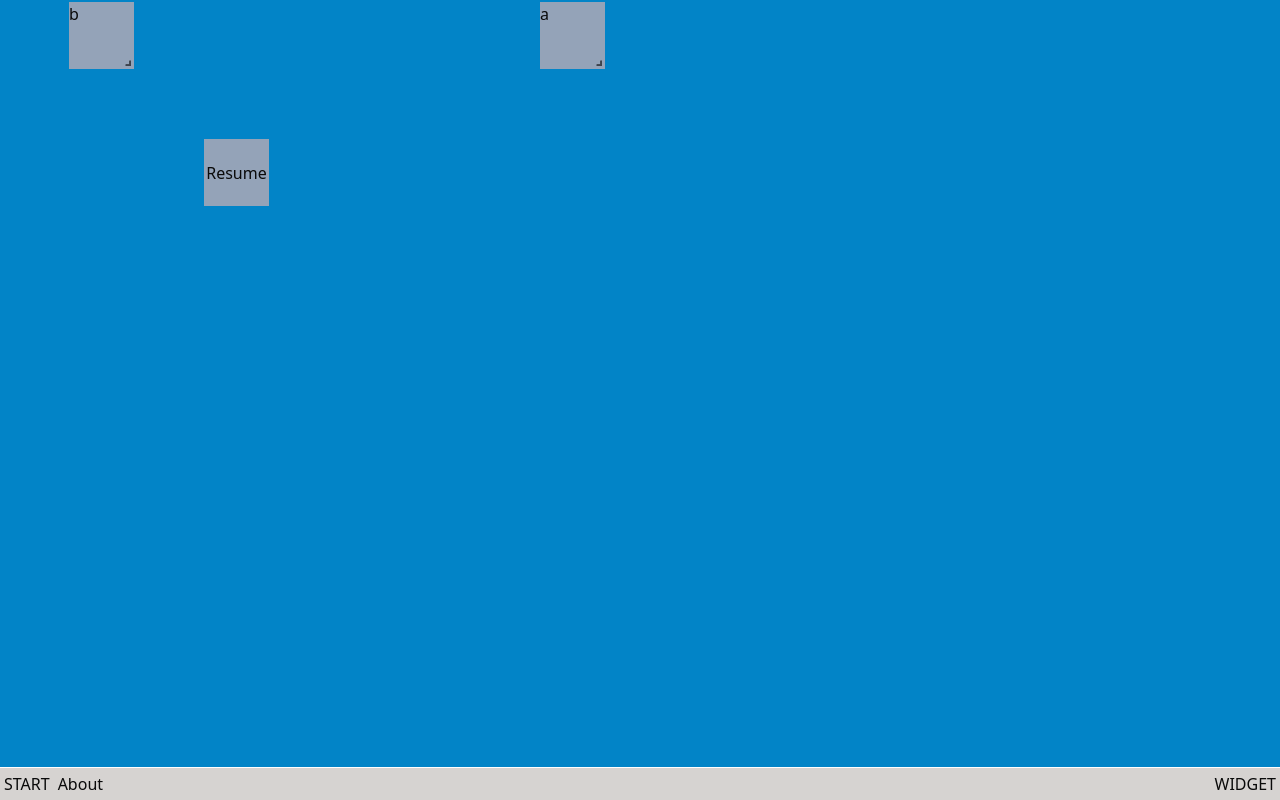
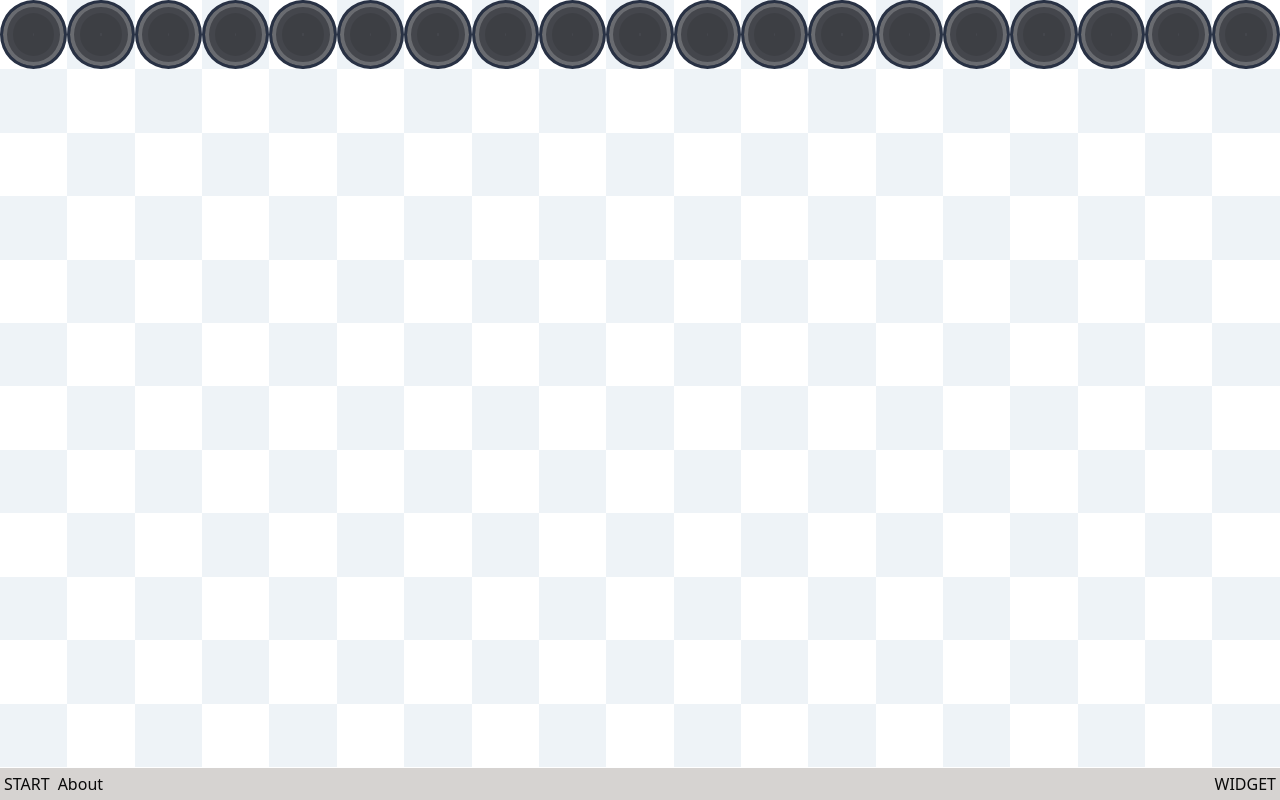
Before and after one commit to Wyllan/wyllan.github.io, a React (Vite) app: page / in a window 1280 px wide. Built offline with nearby package versions, Linux system fonts and the light colour scheme.

Commit message:
dtop grid wip

```diff
--- a/package.json
+++ b/package.json
@@ -10,6 +10,8 @@
     "preview": "vite preview"
   },
   "dependencies": {
+    "@dnd-kit/core": "^6.1.0",
+    "@dnd-kit/modifiers": "^7.0.0",
     "@radix-ui/react-icons": "^1.3.0",
     "@radix-ui/react-popover": "^1.0.7",
     "@radix-ui/react-slot": "^1.0.2",
@@ -17,8 +19,6 @@
     "clsx": "^2.1.0",
     "react": "^18.2.0",
     "react-dom": "^18.2.0",
-    "react-draggable": "^4.4.6",
-    "react-grid-layout": "^1.4.2",
     "react-router-dom": "^6.16.0",
     "tailwind-merge": "^2.2.1",
     "tailwindcss-animate": "^1.0.7"
@@ -27,7 +27,6 @@
     "@types/node": "^20.11.19",
     "@types/react": "^18.2.15",
     "@types/react-dom": "^18.2.7",
-    "@types/react-grid-layout": "^1.3.3",
     "@typescript-eslint/eslint-plugin": "^6.0.0",
     "@typescript-eslint/parser": "^6.0.0",
     "@vitejs/plugin-react-swc": "^3.3.2",
--- /dev/null
+++ b/src/components/Cell.module.css
@@ -0,0 +1,32 @@
+.Cell {
+  /* --size: calc(6vw); */
+  /* --min-size: calc(6vh);
+  --max-size: calc(8vh); */
+
+  display: flex;
+  align-items: center;
+  justify-content: center;
+  width: calc(var(--size) * 1px);
+  /* max-width: var(--max-size); */
+  /* min-width: var(--min-size); */
+  /* height: calc(var(--size) * 1px); */
+  /* max-height: var(--max-size); */
+  /* min-height: var(--min-size); */
+  /* padding: 8px; */
+}
+
+.odd {
+  background-color: #eef3f7;
+}
+
+.even {
+  background-color: #fff;
+}
+
+.highlight {
+  background-color: #b7fbd3;
+}
+
+.highlight.over {
+  background-color: #7ef3af;
+}
--- /dev/null
+++ b/src/components/Desktop.module.css
@@ -0,0 +1,12 @@
+.Desktop {
+  display: inline-grid;
+  grid-template-columns: repeat(var(--cols), min-content);
+  /* box-shadow:
+    0 0 0 10px #f7fafd,
+    0 0 0 20px #e7edf2,
+    0 30px 60px -12px rgba(50, 50, 92, 0.3),
+    0 18px 36px -18px rgba(0, 0, 0, 0.3); */
+  /* margin: 20px; */
+  /* border-radius: 10px; */
+  overflow: hidden;
+}
--- a/src/components/Desktop.tsx
+++ b/src/components/Desktop.tsx
@@ -1,19 +1,23 @@
-import { useState, useEffect, ReactNode, Fragment, useRef } from "react";
-import Draggable from "react-draggable";
-import GridLayout, { Layout, Responsive, WidthProvider } from "react-grid-layout";
-import { createPortal } from "react-dom";
+import { useState, useEffect, useMemo, useCallback } from "react";
+import { restrictToWindowEdges } from "@dnd-kit/modifiers";
+import React from "react";
+import { DndContext, DragEndEvent, DragStartEvent } from "@dnd-kit/core";
+import { Cell, CellProps } from "./cell";
 
-const ResponsiveGridLayout = WidthProvider(Responsive);
+import styles from "./Desktop.module.css";
+import { Shortcut, ShortcutProps } from "./shortcut";
 
-type Dimensions = any;
-// {
-//   rowHeight: number;
-//   width: number;
-// };
+interface Desktop extends Dimensions {
+  grid: CellProps[][];
+}
 
-type Point = { x: number; y: number };
-
-type DesktopShortcut = { name: string; onClick: () => void; point: Point };
+interface Dimensions {
+  width: number;
+  cols: number;
+  rows: number;
+  colWidth: number;
+  rowHeight: number;
+}
 
 function calcCells(): Dimensions {
   const width = window.innerWidth;
@@ -22,51 +26,201 @@ function calcCells(): Dimensions {
   const rows = Math.floor(height / 64);
   const cols = Math.floor(width / 64) - 1;
 
-  return { width, cols, rowHeight: height / rows };
+  return { width, cols, rows, rowHeight: height / rows, colWidth: width / cols };
 }
 
 export function Desktop() {
-  const [dimensions, setDimensions] = useState<Dimensions>(calcCells());
+  const [desktop, setDesktop] = useState<{ grid: CellProps[][] } & Dimensions>(generateDesktop(calcCells()));
+  const [shortcuts, setShortcuts] = useState(() => generateShortcuts(desktop));
+  const [movingShortcut, setMovingShortcut] = useState<ShortcutProps | null>(null);
 
   useEffect(() => {
     let resizeDelay: number;
     window.addEventListener("resize", () => {
       clearTimeout(resizeDelay);
-      resizeDelay = setTimeout(() => setDimensions(calcCells()), 150);
+      resizeDelay = window.setTimeout(() => setDesktop(generateDesktop(calcCells())), 150);
     });
   });
-  const Loc = DesktopShortcut({ name: "Resume", onClick: () => {}, point: { x: 3, y: 2 } });
-  // const Test = Container({ x: 4, y: 4 });
+
+  const handleDragCancel = useCallback(() => {
+    setMovingShortcut(null);
+  }, []);
+
+  const handleDragEnd = useCallback(
+    function handleDragEnd(event: DragEndEvent) {
+      if (!movingShortcut?.position || !event.over?.id) {
+        return;
+      }
+
+      const { x: movingPieceX, y: movingPieceY } = movingShortcut.position;
+      const [cellY, cellX] = event.over.id.toString().split("-").map(Number);
+
+      const potentialExistingPiece = shortcuts[cellY][cellX];
+
+      setMovingShortcut(null);
+
+      if (event.over && !potentialExistingPiece) {
+        const newPiece: ShortcutProps = {
+          ...movingShortcut,
+          position: { x: cellX, y: cellY },
+        };
+        // Clone shortcuts
+        const newPieces = shortcuts.map((row) => row.slice());
+        // Place new
+        delete newPieces[movingPieceY][movingPieceX];
+        newPieces[cellY][cellX] = newPiece;
+
+        setShortcuts(newPieces);
+      }
+    },
+    [movingShortcut, shortcuts],
+  );
+
+  const handleDragStart = useCallback(
+    function handleDragStart({ active }: DragStartEvent) {
+      const shortcut = shortcuts.reduce<ShortcutProps | undefined>((acc, row) => {
+        return acc ?? row.find((cell) => cell?.id === active.id);
+      }, undefined);
+
+      if (shortcut) {
+        setMovingShortcut(shortcut);
+      }
+    },
+    [shortcuts],
+  );
 
   return (
     <div id="desktop" className="flex grow overflow-hidden">
-      <GridLayout id="grid" {...dimensions} compactType={null} isBounded autoSize={false} preventCollision margin={[2, 2]}>
-        <div className="bg-slate-400" key="b" data-grid={{ x: 1, y: 0, w: 1, h: 1 }}>
-          b
+      <DndContext
+        onDragStart={handleDragStart}
+        onDragEnd={handleDragEnd}
+        onDragCancel={handleDragCancel}
+        modifiers={[restrictToWindowEdges]}
+      >
+        <div className={styles.Desktop} style={{ "--cols": desktop.cols, "--size": desktop.colWidth } as React.CSSProperties}>
+          {desktop.grid.map((row, y) =>
+            row.map((rowCase, x) => {
+              const shortcut = shortcuts[y][x];
+
+              if (!shortcut) {
+                // const canDrop = movingShortcut
+                //   ? checkCanMove(
+                //       isOddTurn,
+                //       movingShortcut.odd,
+                //       movingShortcut,
+                //       x,
+                //       y
+                //     ).canMove
+                //   : false;
+
+                return <Cell key={rowCase.id} {...rowCase} />;
+              }
+
+              return (
+                <Cell key={rowCase.id} {...rowCase}>
+                  <Shortcut {...shortcut} />
+                </Cell>
+              );
+            }),
+          )}
         </div>
-        {Loc}
-        {/* {Test} */}
-        <div className="bg-slate-400" key="a" data-grid={{ x: 8, y: 0, w: 1, h: 1 }}>
-          a
-        </div>
-      </GridLayout>
+      </DndContext>
     </div>
   );
 }
 
-export const DesktopShortcut = ({ name, onClick, point }: DesktopShortcut): ReactNode => {
-  const [showModal, setShowModal] = useState(false);
-  return (
-    <button onClick={() => setShowModal(true)} className="bg-slate-400" key={name} data-grid={{ ...point, w: 1, h: 1, isResizable: false }}>
-      {name}
-      {showModal &&
-        createPortal(
-          <div className="modal">
-            <div>I'm a modal dialog</div>
-            <button onClick={() => setShowModal(false)}>Close</button>
-          </div>,
-          document.getElementById("desktop")!,
-        )}
-    </button>
-  );
-};
+function generateDesktop(d: Dimensions) {
+  const grid: CellProps[][] = Array.from(Array(d.rows), () => new Array(d.cols));
+
+  for (let y = 0; y < d.rows; y++) {
+    for (let x = 0; x < d.cols; x++) {
+      grid[y][x] = { id: `${y}-${x}`, x, y };
+    }
+  }
+
+  return { grid, ...d };
+}
+
+function generateShortcuts({ grid, cols, rows }: Desktop) {
+  const shortcuts: (ShortcutProps | undefined)[][] = Array.from(Array(rows), () => new Array(cols));
+
+  // const shortcutsRows = [0];
+
+  for (let y = 0; y < rows; y++) {
+    for (let x = 0; x < cols; x++) {
+      // const boardCase = grid[y][x];
+      if ([0].includes(y)) {
+        shortcuts[y][x] = {
+          odd: false,
+          id: `${y}-${x}`,
+          position: { x, y },
+          disabled: false,
+        };
+      }
+    }
+  }
+
+  return shortcuts;
+}
+
+// const ButtonC = ({ title, onClick }) => {
+//   return (
+//     <button
+//       style={{ backgroundColor: "lightblue", padding: "10px", borderRadius: "5px", border: "none", cursor: "pointer" }}
+//       onClick={onClick}
+//     >
+//       <h2>{title}</h2>
+//       {/* <p>This is my button component!</p> */}
+//     </button>
+//   );
+// };
+
+// export const Shortcut = (): ReactNode => {
+//   const [showModal, setShowModal] = useState(false);
+//   return (
+//     <Popover>
+//       <PopoverTrigger asChild>
+//         <Button className="bg-slate-400">Open popover</Button>
+//       </PopoverTrigger>
+//       <PopoverContent className="w-80">
+//         <div className="grid gap-4">
+//           <div className="space-y-2">
+//             <h4 className="font-medium leading-none">Dimensions</h4>
+//             <p className="text-sm text-muted-foreground">Set the dimensions for the layer.</p>
+//           </div>
+//           <div className="grid gap-2"></div>
+//         </div>
+//       </PopoverContent>
+//     </Popover>
+//   );
+// };
+// export const DesktopShortcut = ({ name, onClick, point }: DesktopShortcut): ReactNode => {
+//   const [showModal, setShowModal] = useState(false);
+//   return (
+//     <Popover>
+//       <PopoverTrigger asChild>
+//         <button className="bg-slate-400">Open popover</button>
+//       </PopoverTrigger>
+//       <PopoverContent className="w-80">
+//         <div className="grid gap-4">
+//           <div className="space-y-2">
+//             <h4 className="font-medium leading-none">Dimensions</h4>
+//             <p className="text-sm text-muted-foreground">Set the dimensions for the layer.</p>
+//           </div>
+//           <div className="grid gap-2"></div>
+//         </div>
+//       </PopoverContent>
+//     </Popover>
+//     // <button onClick={() => setShowModal(true)} className="bg-slate-400" key={name} data-grid={{ ...point, w: 1, h: 1, isResizable: false }}>
+//     //   {name}
+//     //   {showModal &&
+//     //     createPortal(
+//     //       <div className="modal">
+//     //         <div>I'm a modal dialog</div>
+//     //         <button onClick={() => setShowModal(false)}>Close</button>
+//     //       </div>,
+//     //       document.getElementById("desktop")!,
+//     //     )}
+//     // </button>
+//   );
+// };
--- /dev/null
+++ b/src/components/Shortcut.module.css
@@ -0,0 +1,56 @@
+.Shortcut {
+  --box-shadow: inset 0 0 0 4px rgba(255, 255, 255, 0.2), inset 0 0 0 10px var(--color), inset 0 0 0 30px rgba(0, 0, 0, 0.1);
+
+  appearance: none;
+  border: none;
+  outline: none;
+  width: 100%;
+  height: 100%;
+  opacity: 1;
+  border-radius: 50%;
+  background-color: var(--color);
+  border: 3px solid var(--border-color);
+  box-shadow: var(--box-shadow);
+  touch-action: none;
+  cursor: grab;
+
+  &:focus-visible {
+    box-shadow:
+      var(--box-shadow),
+      0 0 10px 2px #4c9ffe;
+  }
+}
+
+.disabled {
+  opacity: 0.6;
+  pointer-events: none;
+}
+
+.odd {
+  --color: #596dff;
+  --border-color: #3a49be;
+}
+
+.even {
+  --color: #44464c;
+  --border-color: #283144;
+}
+
+.clone {
+  animation: pop 250ms cubic-bezier(0.18, 0.67, 0.6, 1.22) forwards;
+  transform-origin: 0 0;
+  cursor: grabbing;
+  box-shadow:
+    var(--box-shadow),
+    -1px 0 15px 0 rgba(34, 33, 81, 0.01),
+    0px 15px 15px 0 rgba(34, 33, 81, 0.25);
+}
+
+@keyframes pop {
+  0% {
+    transform: scale(1);
+  }
+  100% {
+    transform: translate3d(-10%, -10%, 0) scale(1.15);
+  }
+}
--- /dev/null
+++ b/src/components/cell.tsx
@@ -0,0 +1,32 @@
+import React from "react";
+import { cn } from "@/lib/utils";
+import { useDroppable } from "@dnd-kit/core";
+
+import styles from "./Cell.module.css";
+
+export interface CellProps {
+  children?: React.ReactElement | null | string;
+  id: string;
+  size?: number;
+  validDropLocation?: boolean;
+  x: number;
+  y: number;
+}
+
+export function Cell({ children, validDropLocation, id, x, y, size }: CellProps) {
+  const { isOver, setNodeRef } = useDroppable({
+    id,
+  });
+
+  return (
+    <div
+      ref={setNodeRef}
+      style={{ "--size": size } as React.CSSProperties}
+      className={cn(styles.Cell, (x + y) % 2 ? styles.odd : styles.even, isOver && styles.over)}
+      data-x={x}
+      data-y={y}
+    >
+      {children}
+    </div>
+  );
+}
--- /dev/null
+++ b/src/components/shortcut.tsx
@@ -0,0 +1,43 @@
+import React from "react";
+import { useDraggable } from "@dnd-kit/core";
+import { cn } from "@/lib/utils";
+
+import styles from "./Shortcut.module.css";
+
+export interface ShortcutProps extends React.HTMLAttributes<HTMLElement> {
+  id: string;
+  odd: boolean;
+  clone?: boolean;
+  position?: { x: number; y: number };
+  disabled?: boolean;
+}
+
+export function Shortcut({ clone, disabled, id, odd, position, ...props }: ShortcutProps) {
+  const { attributes, listeners, setNodeRef, transform, isDragging } = useDraggable({
+    id,
+  });
+  const style = transform
+    ? {
+        transform: `translate3d(${transform.x}px, ${transform.y}px, 0)`,
+      }
+    : undefined;
+
+  return (
+    <button
+      ref={setNodeRef}
+      style={{
+        opacity: isDragging ? 0.5 : undefined,
+        ...style,
+      }}
+      className={cn(styles.Shortcut, odd ? styles.odd : styles.even, disabled && styles.disabled, clone && styles.clone)}
+      data-position={JSON.stringify(position)}
+      // aria-describedby={`piece id ${id}`}
+      // aria-roledescription="You have selected a piece"
+      {...props}
+      {...listeners}
+      {...attributes}
+    >
+      {props.children}
+    </button>
+  );
+}
--- a/src/main.tsx
+++ b/src/main.tsx
@@ -1,8 +1,6 @@
 import React from "react";
 import ReactDOM from "react-dom/client";
 import "./index.css";
-import "/node_modules/react-grid-layout/css/styles.css";
-import "/node_modules/react-resizable/css/styles.css";
 import { createBrowserRouter, RouterProvider } from "react-router-dom";
 import Root from "./routes/root";
 import ErrorPage from "./error-page";
--- a/src/routes/root.tsx
+++ b/src/routes/root.tsx
@@ -2,7 +2,7 @@ import { Desktop, Taskbar } from "../components";
 
 export default function Root() {
   return (
-    <div className="flex min-h-screen min-w-full flex-col justify-end bg-sky-600">
+    <div className="flex max-h-screen min-h-screen min-w-full flex-col justify-end bg-sky-600">
       <Desktop />
       <Taskbar />
     </div>
```
Also changed, not shown: 1 other file (tests, documents, lock files or other folders).
